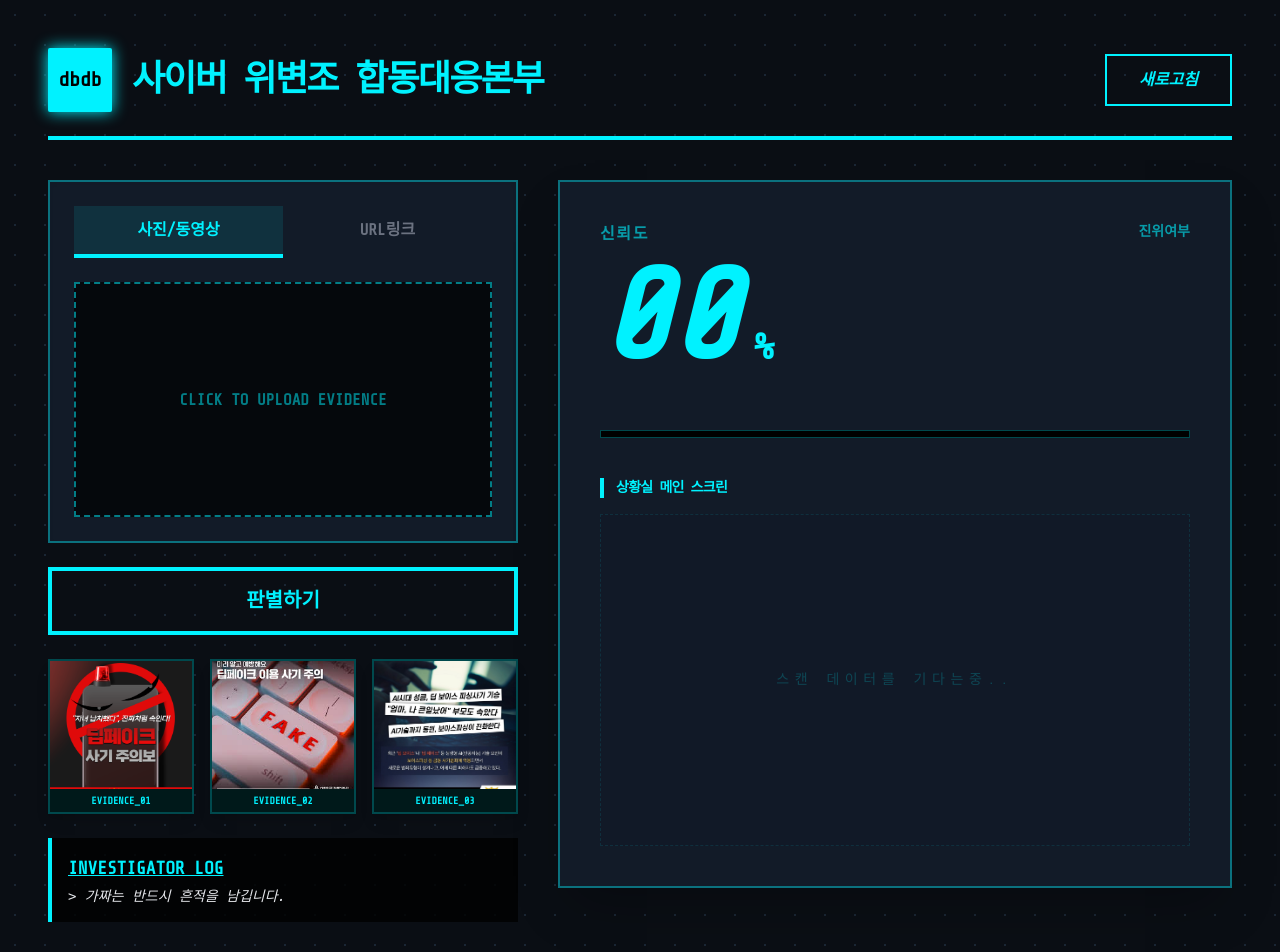
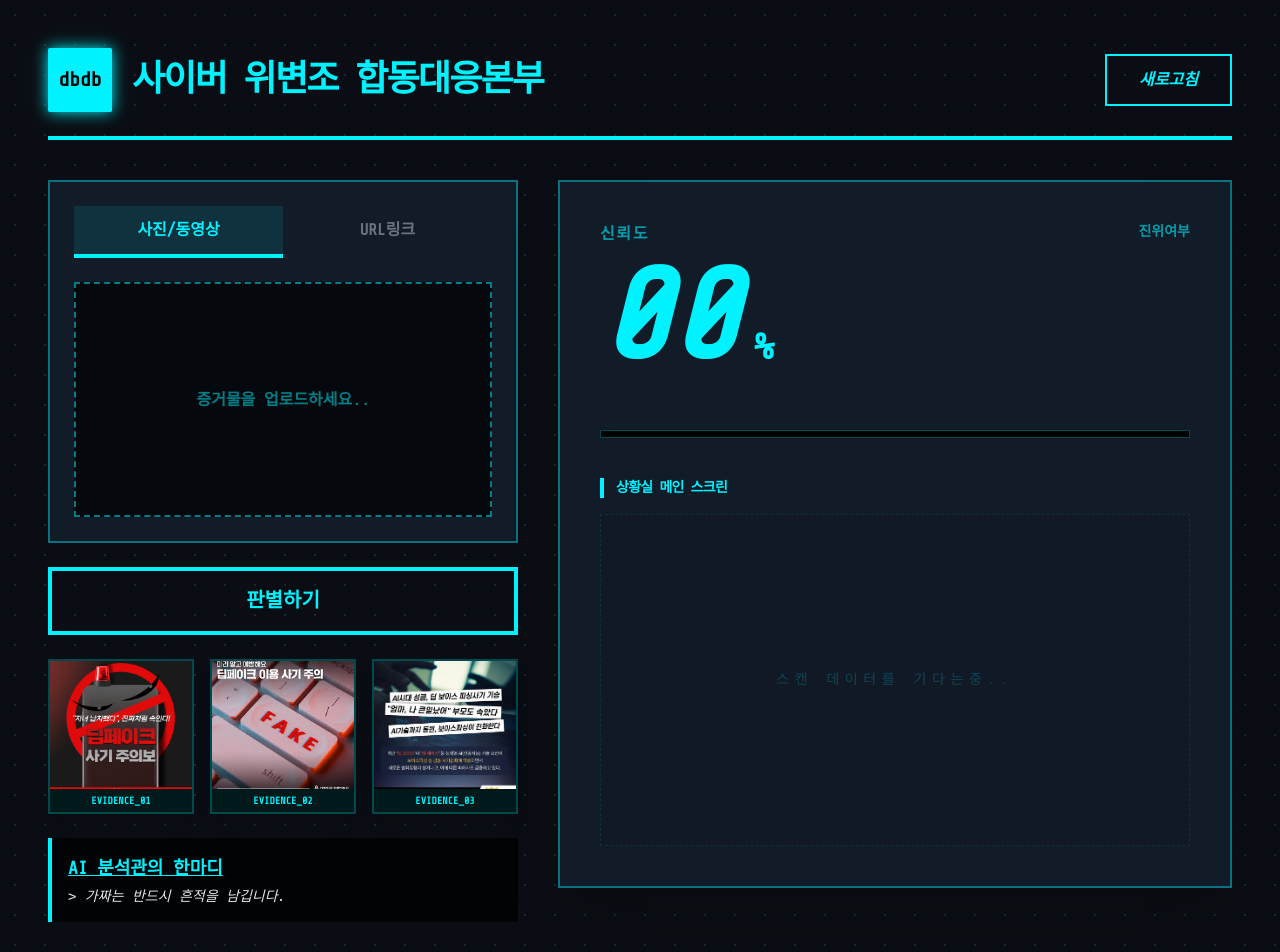
Before and after one commit to euntae1/loveguard-ai, a React (Create React App) app: page / in a window 1280 px wide. Shown: the top 952 px of the page. Built offline with nearby package versions, Linux system fonts and the light colour scheme.

Commit message:
updated 수정사항 반영_v5

```diff
--- a/src/App.js
+++ b/src/App.js
@@ -140,7 +140,7 @@ function App() {
                 {selectedFile ? (
                   fileType === 'video' ? <video src={selectedFile} className="w-full h-full object-contain" /> : <img src={selectedFile} className="w-full h-full object-contain" />
                 ) : (
-                  <p className="text-[#00f2ff]/50 font-bold text-center">CLICK TO UPLOAD EVIDENCE</p>
+                  <p className="text-[#00f2ff]/50 font-bold text-center">증거물을 업로드하세요..</p>
                 )}
                 {isAnalyzing && <div className="scan-line"></div>}
                 <input type="file" className="hidden" onChange={handleFileChange} />
@@ -178,7 +178,7 @@ function App() {
 
           {/* [수정] INVESTIGATOR LOG 크기 축소 (p-6 -> p-4, text-xl -> text-lg) */}
           <div className="p-4 bg-black/80 border-l-4 border-[#00f2ff]">
-            <h3 className="text-[#00f2ff] text-lg font-bold mb-1 underline">INVESTIGATOR LOG</h3>
+            <h3 className="text-[#00f2ff] text-lg font-bold mb-1 underline">AI 분석관의 한마디</h3>
             <p className="text-gray-200 text-sm font-mono italic">{analysisResult.comment || "> 가짜는 반드시 흔적을 남깁니다."}</p>
           </div>
         </section>
```
